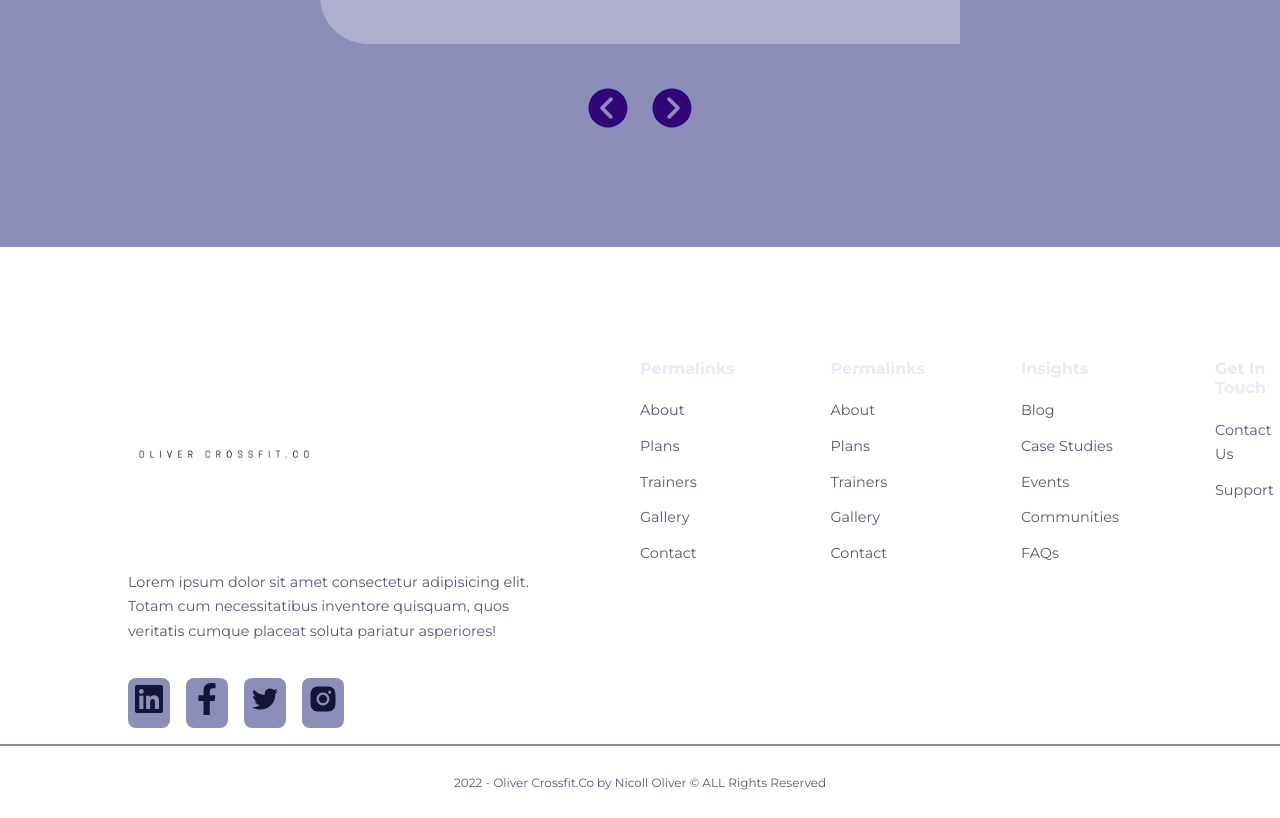
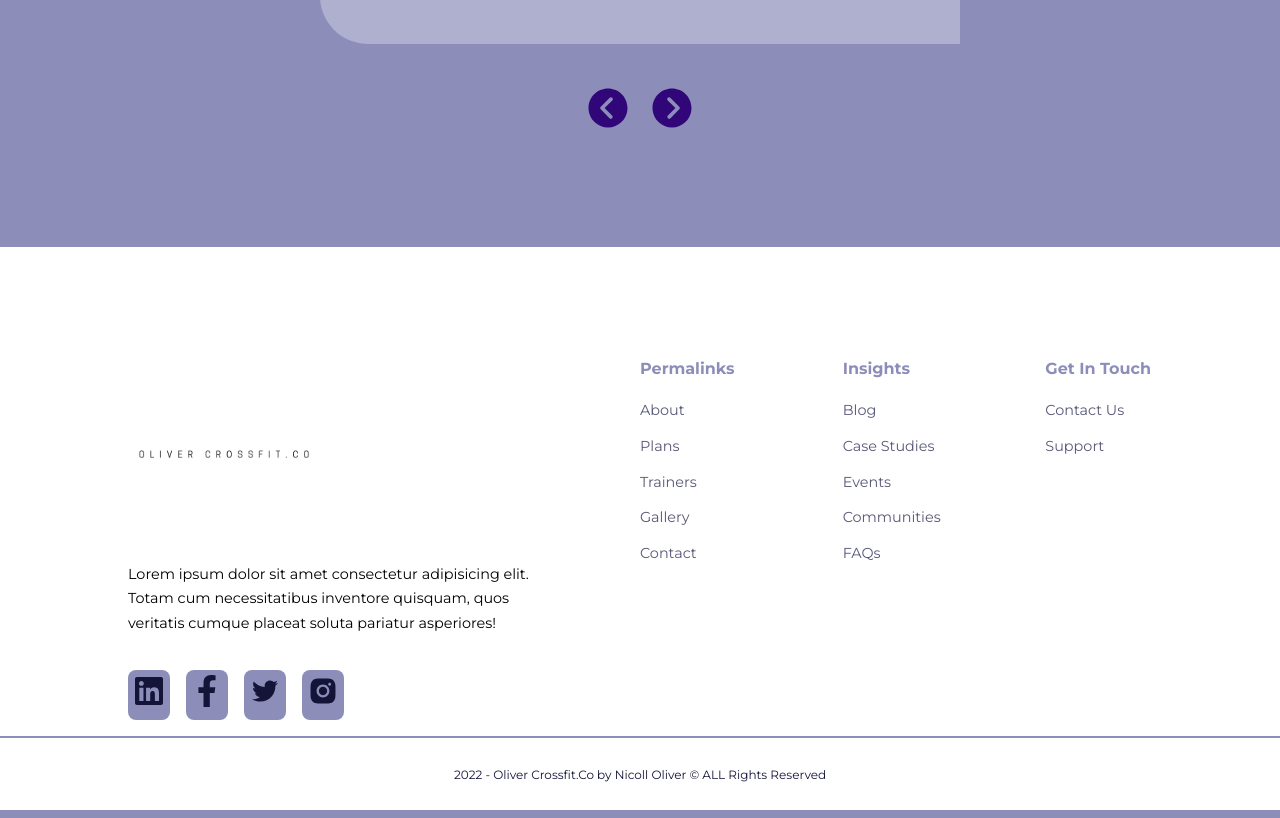
Before and after one commit to oliver-nicoll/turbo-couscous, a React (Create React App) app: page / in a window 1280 px wide. Shown: the part 3193-4011 px from the top of the page. Built offline with nearby package versions, Linux system fonts and the light colour scheme.

Commit message:
home page build

```diff
--- a/src/components/Footer.jsx
+++ b/src/components/Footer.jsx
@@ -35,14 +35,6 @@ const Footer = () => {
                 <Link to="/contact">Contact</Link>
             </article>
             <article>
-                <h4>Permalinks</h4>
-                <Link to="/about">About</Link>
-                <Link to="/plans">Plans</Link>
-                <Link to="/trainers">Trainers</Link>
-                <Link to="/gallery">Gallery</Link>
-                <Link to="/contact">Contact</Link>
-            </article>
-            <article>
                 <h4>Insights</h4>
                 <Link to="/s">Blog</Link>
                 <Link to="/s">Case Studies</Link>
--- a/src/pages/home/home.css
+++ b/src/pages/home/home.css
@@ -229,12 +229,12 @@ footer {
     margin-top: 7rem;
     padding-top: 7rem;
     font-size: 0.9rem;
-    color: var(--color-gray-400);
+    color: var(--color-secondary);
 }
 
 .footer__container {
     display: grid;
-    grid-template-columns: 26rem 1fr 1fr 1fr 1fr;
+    grid-template-columns: 26rem 1fr 1fr 1fr;
     gap: 6rem;
 }
 
@@ -244,15 +244,18 @@ footer {
     align-items: flex-start;
     gap: 0.7rem;
     margin-bottom: 1rem;
+
 }
 
-.footer__container article p {
+/* .footer__container article p {
     margin-top: 0.5rem;
-}
+} */
 
 .footer__container article h4 {
     margin-bottom: 0.6rem;
     font-size: 1rem;
+    color: var(--color-gray-300);
+
 }
 
 .footer__socials {
@@ -282,7 +285,7 @@ footer {
 }
 
 .footer__copyright {
-    color: var(--color-gray-400);
+    color: var(--color-gray-600);
     text-align: center;
     padding: 1.5rem 0;
     border-top: 2px solid var(--color-gray-300);
```
